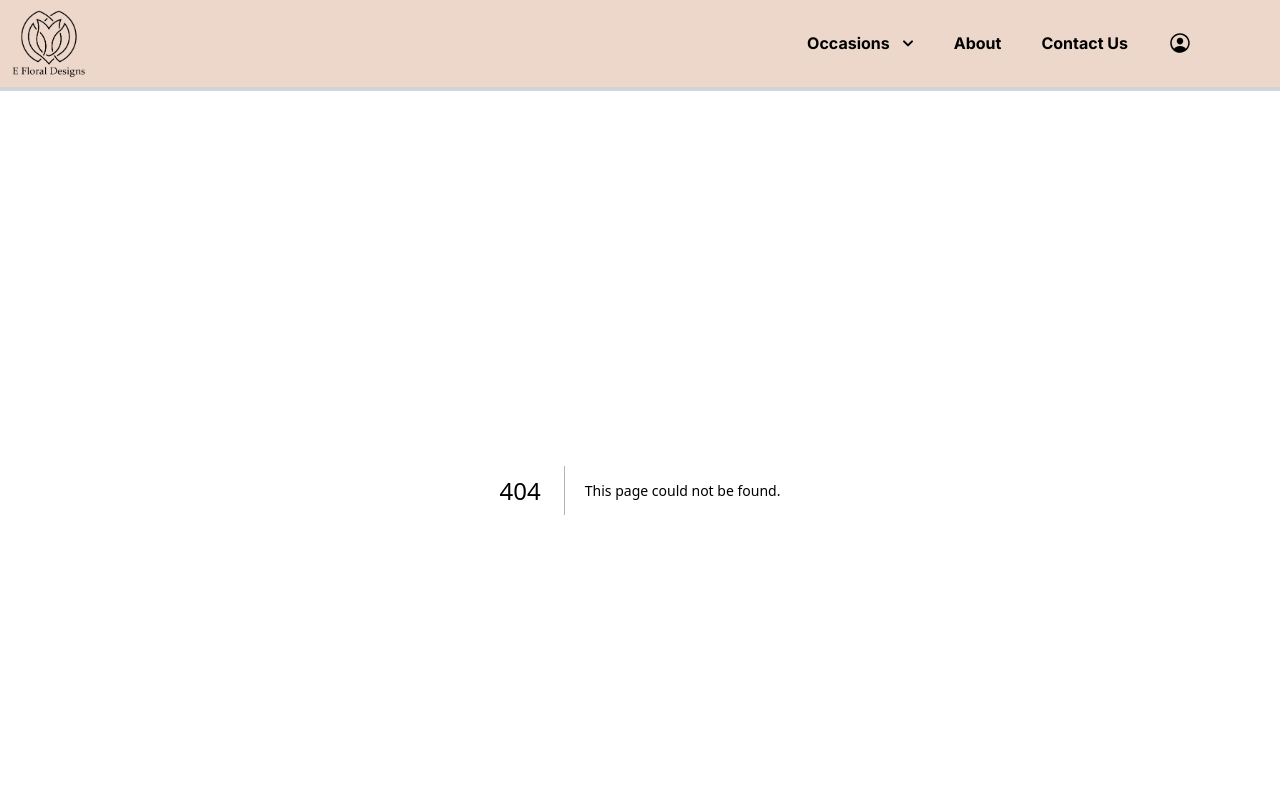
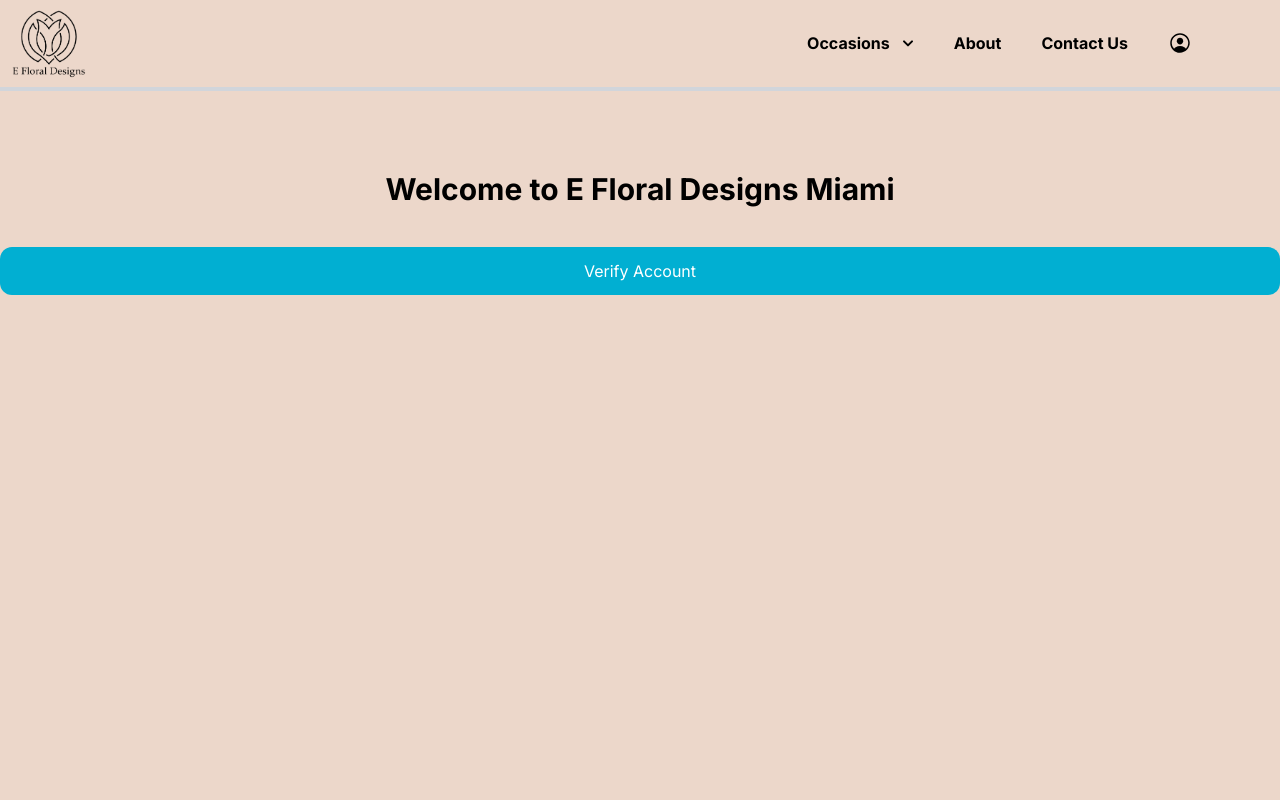
Before and after one commit to juandape/efloraldesigns, a Next.js app: page /verify-account/1 in a window 1280 px wide. Before the commit this address had no page. Shown: the top 800 px of the page. Built offline with nearby package versions, Linux system fonts and the light colour scheme; no server answers.

Commit message:
perf: verify account page

```diff
--- a/package.json
+++ b/package.json
@@ -9,13 +9,14 @@
     "lint": "next lint"
   },
   "dependencies": {
+    "axios": "^1.3.1",
     "next": "14.2.5",
     "react": "^18",
     "react-dom": "^18",
     "react-icons": "^5.2.1",
     "react-slick": "^0.30.2",
     "slick-carousel": "^1.8.1",
-    "sweetalert2": "^11.12.4"
+    "sweetalert2": "^11.6.13"
   },
   "devDependencies": {
     "@types/node": "^20",
--- /dev/null
+++ b/src/app/verify-account/[token]/page.tsx
@@ -0,0 +1,52 @@
+'use client';
+import { buttonStyles } from '@/styles/Styles';
+import axios from 'axios';
+import { useParams, useRouter } from 'next/navigation';
+import { useState } from 'react';
+import Swal from 'sweetalert2';
+
+const BASE_URL = process.env.NEXT_PUBLIC_BASE_URL;
+const url = `${BASE_URL}/auth/local`;
+
+export default function VerifyAccount() {
+  const { token } = useParams();
+  const router = useRouter();
+  const [loading, setLoading] = useState(false);
+  const [activationStatus, setActivationStatus] = useState('');
+
+  async function handleClick() {
+    try {
+      await axios.post(`${url}/activate/${token}`).then((res) => {
+        setActivationStatus(
+          res.data.message || 'Account activated successfully'
+        );
+        localStorage.setItem('token', res.data.jwt);
+        localStorage.setItem('user', JSON.stringify(res.data.user));
+        Swal.fire({
+          icon: 'success',
+          title: 'Account Activated',
+          showCloseButton: true,
+        });
+        router.push('/');
+        setLoading(false);
+      });
+    } catch (error) {
+      Swal.fire({
+        icon: 'error',
+        title: 'Oops...',
+        text: `Something went wrong!, ${(error as Error).message}`,
+        showCloseButton: true,
+      });
+    }
+  }
+
+  return (
+    <div className='flex flex-col h-screen bg-pink'>
+      <h1 className='text-3xl font-bold text-center mb-10 mx-5 mt-20'>Welcome to E Floral Designs Miami</h1>
+      <button onClick={handleClick} className={`w-48 mx-auto ${buttonStyles}`} disabled={loading}>
+        {loading ? 'Loading...' : 'Verify Account'}
+      </button>
+      <p>{!token || activationStatus === 'Account activated'}</p>
+    </div>
+  );
+}
```
Also changed, not shown: 1 other file (tests, documents, lock files or other folders).
